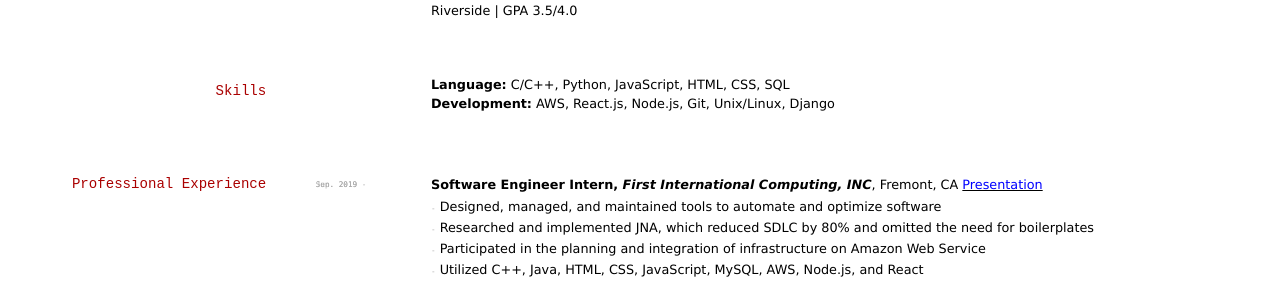
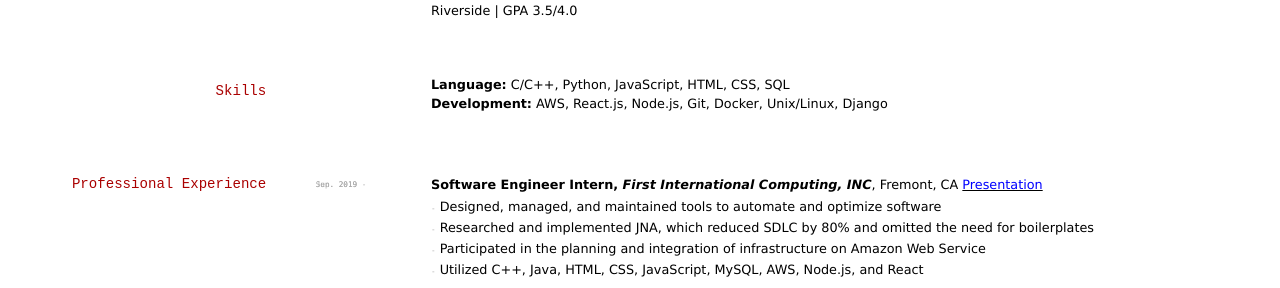
Before and after one commit to elipapa/markdown-cv, a Jekyll site: the page built from index.md, in a window 1280 px wide. Shown: the part 199-487 px from the top of the page. Built offline with Jekyll 4.4.1, drawn with Linux system fonts in a browser that asks for light colours.

Commit message:
Update index.md

```diff
--- a/index.md
+++ b/index.md
@@ -29,7 +29,7 @@ __B.A Business Economics__   University of California, Riverside | GPA 3.5/4.0
 
 ## Skills
 - __Language:__ C/C++, Python, JavaScript, HTML, CSS, SQL
-- __Development:__ AWS, React.js, Node.js, Git, Unix/Linux, Django
+- __Development:__ AWS, React.js, Node.js, Git, Docker, Unix/Linux, Django
 
 ## Professional Experience
 `Jun. 2019 -`
```
